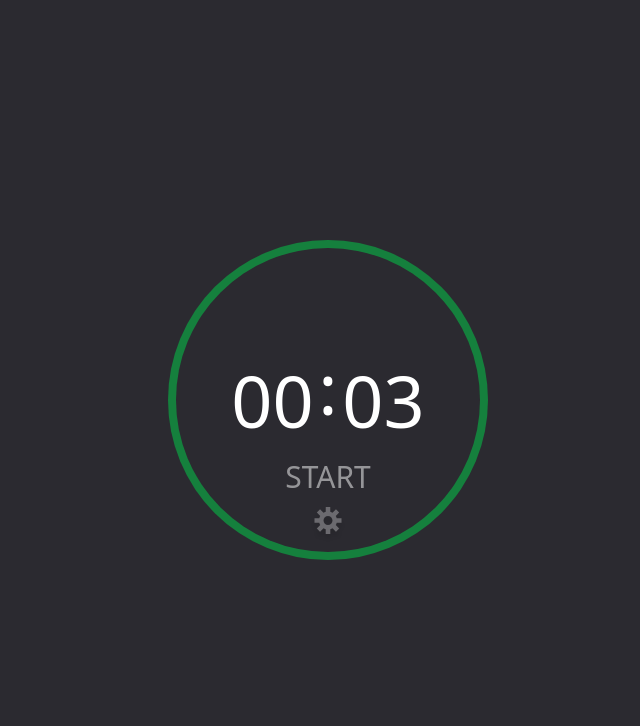
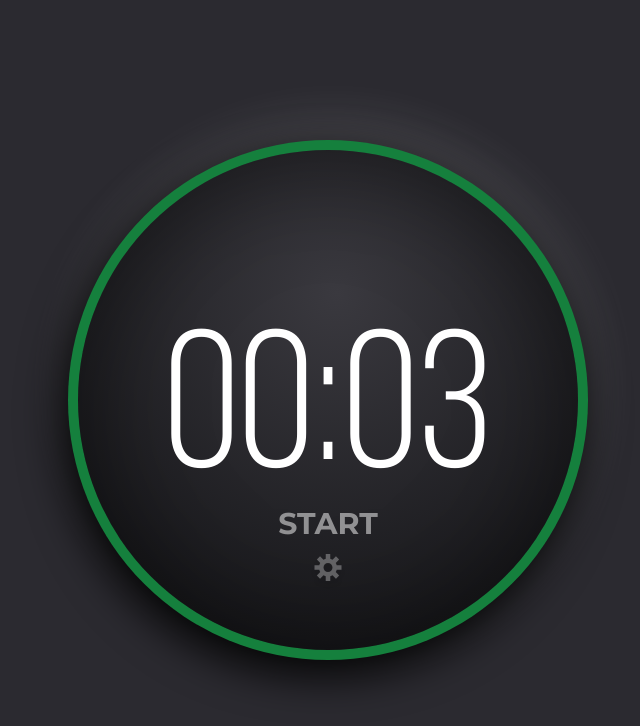
Before and after one commit to a89529294/Advent-of-JS, a React (Vite) app in the folder ch1-pomodoro/: page / in a window 1280 px wide. Shown: the top 726 px of the page, without its empty margins (312-952 px from the left). Built offline with nearby package versions, Linux system fonts and the light colour scheme.

Commit message:
done for the most part, need to add listener for enter

```diff
--- a/ch1-pomodoro/src/App.tsx
+++ b/ch1-pomodoro/src/App.tsx
@@ -16,12 +16,10 @@ const sanitizeInput = (value: string) => {
     : parseInt(value);
 };
 
-const Input = ({ value, onChange, onClick }: InputProps) => (
+const Input = (props: InputProps) => (
   <input
-    value={value}
     className="w-full text-center bg-transparent outline-none"
-    onChange={onChange}
-    onClick={onClick}
+    {...props}
   />
 );
 
@@ -43,8 +41,6 @@ const TimerDisplay = ({
   const min = populateNumber(minRaw);
   const sec = populateNumber(secRaw);
 
-  console.log(secRaw, sec);
-
   const [editMin, setEditMin] = useState(min);
   const [editSec, setEditSec] = useState(sec);
 
@@ -59,7 +55,7 @@ const TimerDisplay = ({
   }
 
   return (
-    <div className="flex justify-center w-2/3 text-white text-7xl h-fit">
+    <div className="flex justify-center w-2/3 text-white text-7xl h-fit font-bebas lg:text-[196px]">
       <Input
         value={isRunning ? min : editMin}
         onChange={(e) => {
@@ -68,6 +64,7 @@ const TimerDisplay = ({
           setEditMin(value);
           setTime(+value * 60 + secRaw);
         }}
+        onBlur={() => setEditMin(min)}
         onClick={editTimer}
       />
       :
@@ -75,10 +72,11 @@ const TimerDisplay = ({
         value={isRunning ? sec : editSec}
         onChange={(e) => {
           let value = sanitizeInput(e.target.value);
-          if (Number.isNaN(value) || value > 99) return;
+          if (Number.isNaN(value) || value > 59) return;
           setEditSec(value);
           setTime(+value + minRaw * 60);
         }}
+        onBlur={() => setEditSec(sec)}
         onClick={editTimer}
       />
     </div>
@@ -88,8 +86,8 @@ const TimerDisplay = ({
 function App() {
   const [isRunning, setIsRunning] = useState(false);
   const [time, setTime] = useState(3);
-  const [isDone, setIsDone] = useState(false);
   const [isEditing, setIsEditing] = useState(false);
+  const isDone = time <= 0;
 
   useEffect(() => {
     const id =
@@ -103,12 +101,11 @@ function App() {
   useEffect(() => {
     if (time === 0) {
       setIsRunning(false);
-      setIsDone(true);
       !isEditing &&
         setTimeout(() => {
           alert("Time's up!");
         }, 100);
-    } else setIsDone(false);
+    }
   }, [time, isEditing]);
 
   return (
@@ -116,9 +113,9 @@ function App() {
       <div
         className={`grid rounded-full w-80 aspect-square place-content-center ${
           isDone ? "bg-red-600" : "bg-green-700"
-        }`}
+        } shadow-outer-circle sm:w-[520px]`}
       >
-        <div className="w-[19rem] bg-dark aspect-square rounded-full flex flex-col items-center">
+        <div className="w-[19rem] bg-inner-circle-dark aspect-square rounded-full flex flex-col items-center shadow-inner-circle sm:w-[500px]">
           <div className="flex-1"></div>
           <TimerDisplay
             time={time}
@@ -127,15 +124,16 @@ function App() {
             setIsRunning={setIsRunning}
             setIsEditing={setIsEditing}
           />
-          <div className="flex flex-col items-center justify-center flex-1 gap-3">
+          <div className="flex flex-col items-center justify-center flex-1 gap-3 sm:justify-start">
             <h3
-              className="text-3xl text-white opacity-50 cursor-pointer"
+              className="text-3xl text-white opacity-50 cursor-pointer hover:opacity-100 font-montserrat"
               onClick={() => {
+                setIsEditing(false);
+                if (isDone) return;
                 setIsRunning((r) => !r);
-                setIsEditing(false);
               }}
             >
-              {isRunning || isDone ? "PAUSE" : "START"}
+              {isDone ? "DONE" : isRunning ? "PAUSE" : "START"}
             </h3>
             <img src={gear} className="cursor-pointer w-9 opacity-30" />
           </div>
--- a/ch1-pomodoro/src/index.css
+++ b/ch1-pomodoro/src/index.css
@@ -1,6 +1,14 @@
+@import url("https://fonts.googleapis.com/css2?family=Montserrat:wght@700&display=swap");
+
 @tailwind base;
 @tailwind components;
 @tailwind utilities;
+
+@font-face {
+  font-family: "bebas";
+  src: url("./fonts/bebasneue-book-webfont.woff") format("woff"),
+    url("./fonts/bebasneue-book-webfont.woff2") format("woff2");
+}
 
 html,
 body,
--- a/ch1-pomodoro/tailwind.config.js
+++ b/ch1-pomodoro/tailwind.config.js
@@ -1,4 +1,5 @@
 /** @type {import('tailwindcss').Config} */
+const defaultTheme = require("tailwindcss/defaultTheme");
 module.exports = {
   content: ["./index.html", "./src/**/*.{vue,js,ts,jsx,tsx}"],
   theme: {
@@ -6,6 +7,19 @@ module.exports = {
       colors: {
         dark: "#2B2A30",
       },
+      backgroundImage: {
+        "inner-circle-dark":
+          "radial-gradient(71.4% 71.4% at 51.7% 28.6%, #3A393F 0%, #17171A 100%)",
+      },
+      boxShadow: {
+        "outer-circle":
+          "-5px 14px 44px #000000, 5px -16px 50px rgba(255, 255, 255, 0.15)",
+        "inner-circle": "inset 0px 0px 114px rgba(0, 0, 0, 0.45)",
+      },
+      fontFamily: {
+        bebas: ["bebas", defaultTheme.fontFamily.serif],
+        montserrat: ["montserrat", defaultTheme.fontFamily.serif],
+      },
     },
   },
   plugins: [],
```
Also changed, not shown: ch1-pomodoro/state.txt (added).
